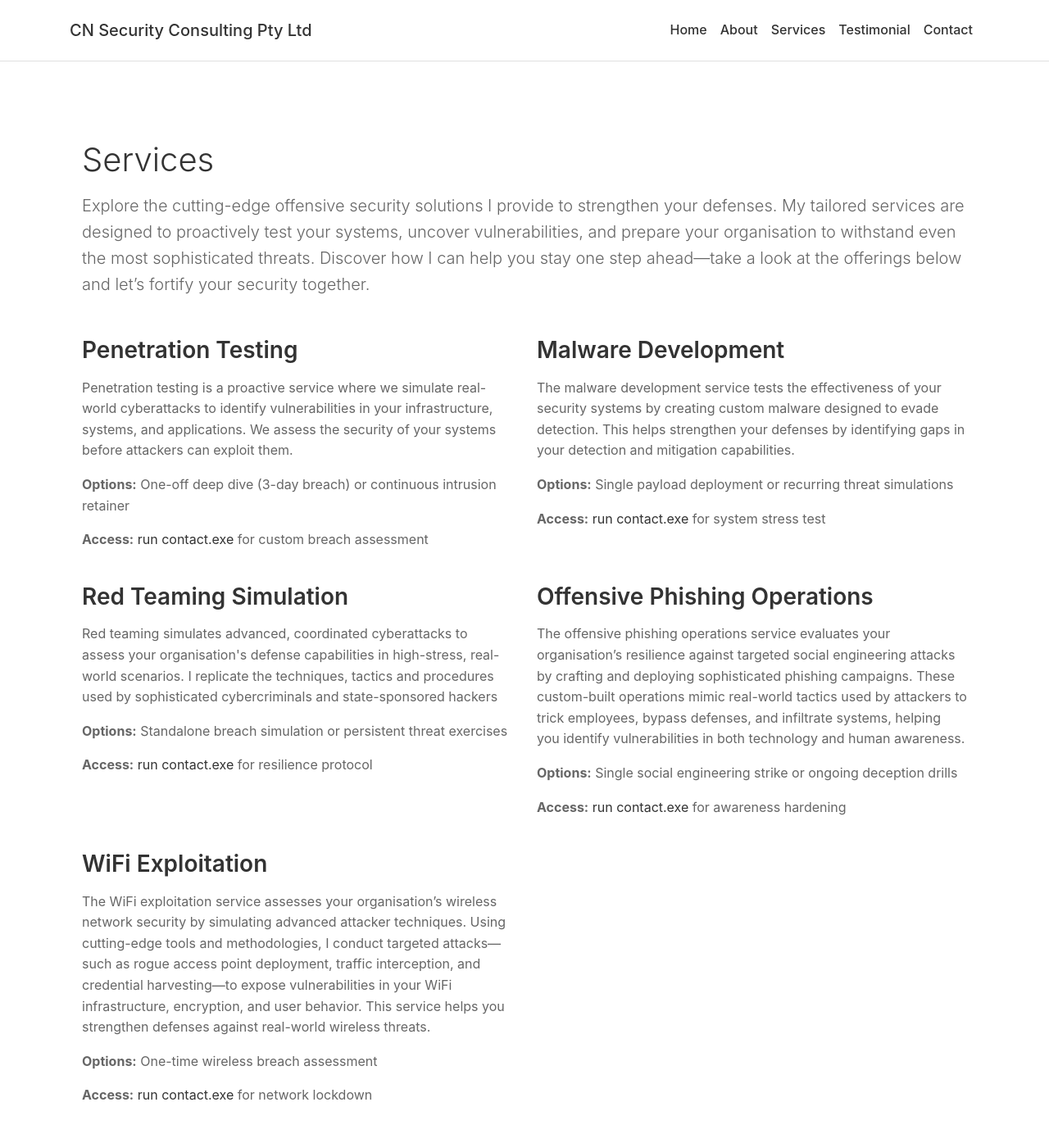
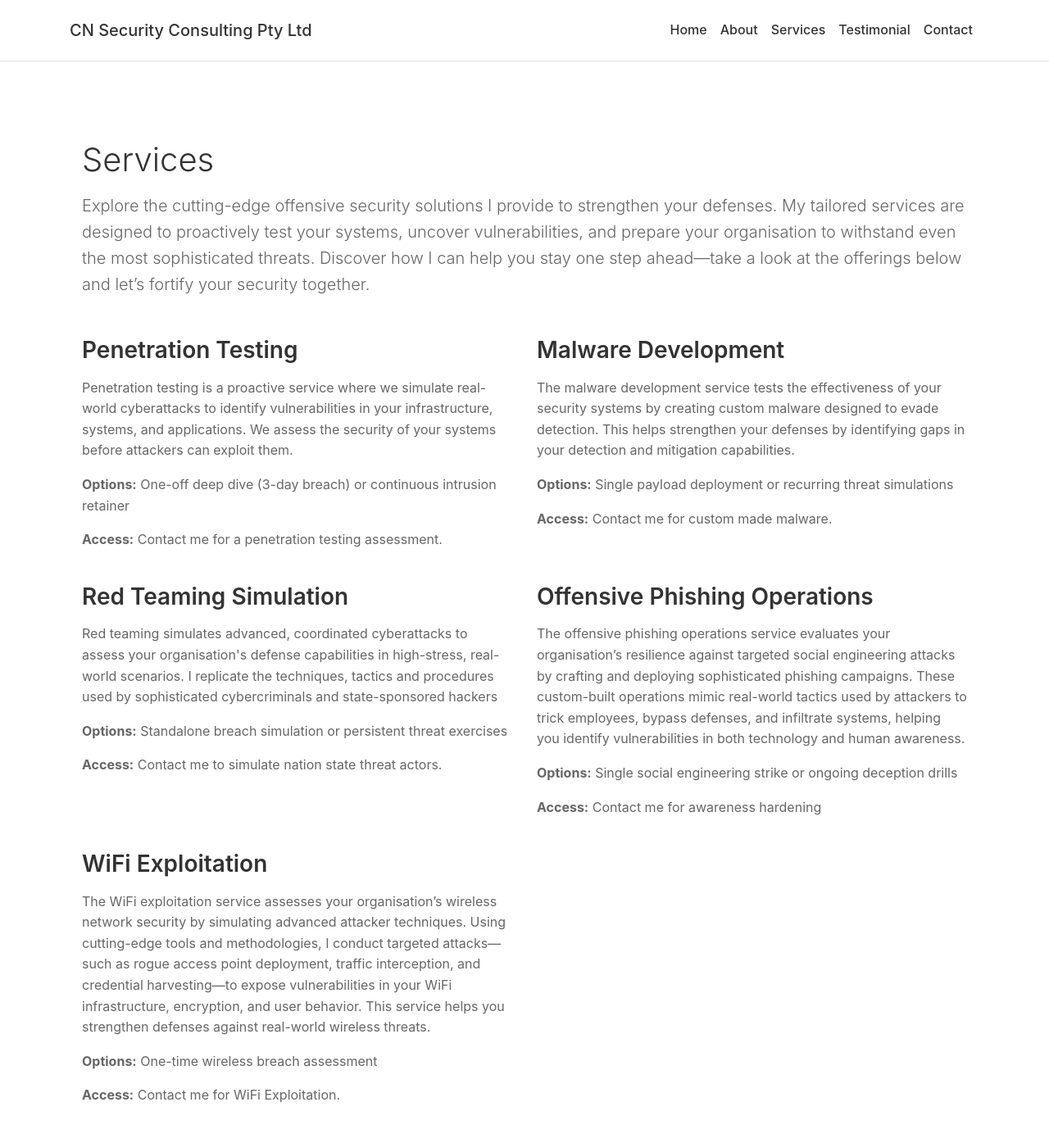
Before and after one commit to hookthieves/hookthieves.github.io, a Jekyll site: the page built from services.html, in a window 1280 px wide and 1400 px high. Shown: the top 1384 px of the window at 82% size. Built offline with Jekyll 4.4.1, drawn with Linux system fonts in a browser that asks for light colours.

Commit message:
Update services.html

```diff
--- a/services.html
+++ b/services.html
@@ -11,31 +11,31 @@ title: Services
             <h3>Penetration Testing</h3>
             <p>Penetration testing is a proactive service where we simulate real-world cyberattacks to identify vulnerabilities in your infrastructure, systems, and applications. We assess the security of your systems before attackers can exploit them.</p>
             <p><strong>Options:</strong> One-off deep dive (3-day breach) or continuous intrusion retainer</p>
-            <p><strong>Access:</strong> <a href="/contact">run contact.exe</a> for custom breach assessment</p>
+            <p><strong>Access:</strong> Contact me for a penetration testing assessment.</p>
         </div>
         <div class="col-md-6 mb-4">
             <h3>Malware Development</h3>
             <p>The malware development service tests the effectiveness of your security systems by creating custom malware designed to evade detection. This helps strengthen your defenses by identifying gaps in your detection and mitigation capabilities.</p>
             <p><strong>Options:</strong> Single payload deployment or recurring threat simulations</p>
-            <p><strong>Access:</strong> <a href="/contact">run contact.exe</a> for system stress test</p>
+            <p><strong>Access:</strong> Contact me for custom made malware.</p>
         </div>
         <div class="col-md-6 mb-4">
             <h3>Red Teaming Simulation</h3>
             <p>Red teaming simulates advanced, coordinated cyberattacks to assess your organisation's defense capabilities in high-stress, real-world scenarios. I replicate the techniques, tactics and procedures used by sophisticated cybercriminals and state-sponsored hackers</p>
             <p><strong>Options:</strong> Standalone breach simulation or persistent threat exercises</p>
-            <p><strong>Access:</strong> <a href="/contact">run contact.exe</a> for resilience protocol</p>
+            <p><strong>Access:</strong> Contact me to simulate nation state threat actors.</p>
         </div>
         <div class="col-md-6 mb-4">
             <h3>Offensive Phishing Operations</h3>
             <p>The offensive phishing operations service evaluates your organisation’s resilience against targeted social engineering attacks by crafting and deploying sophisticated phishing campaigns. These custom-built operations mimic real-world tactics used by attackers to trick employees, bypass defenses, and infiltrate systems, helping you identify vulnerabilities in both technology and human awareness.</p>
             <p><strong>Options:</strong> Single social engineering strike or ongoing deception drills</p>
-            <p><strong>Access:</strong> <a href="/contact">run contact.exe</a> for awareness hardening</p>
+            <p><strong>Access:</strong> Contact me for awareness hardening</p>
         </div>
         <div class="col-md-6 mb-4">
             <h3>WiFi Exploitation</h3>
             <p>The WiFi exploitation service assesses your organisation’s wireless network security by simulating advanced attacker techniques. Using cutting-edge tools and methodologies, I conduct targeted attacks—such as rogue access point deployment, traffic interception, and credential harvesting—to expose vulnerabilities in your WiFi infrastructure, encryption, and user behavior. This service helps you strengthen defenses against real-world wireless threats.</p>
             <p><strong>Options:</strong> One-time wireless breach assessment</p>
-            <p><strong>Access:</strong> <a href="/contact">run contact.exe</a> for network lockdown</p>
+            <p><strong>Access:</strong> Contact me for WiFi Exploitation.</p>
         </div>
     </div>
 </div>
```
